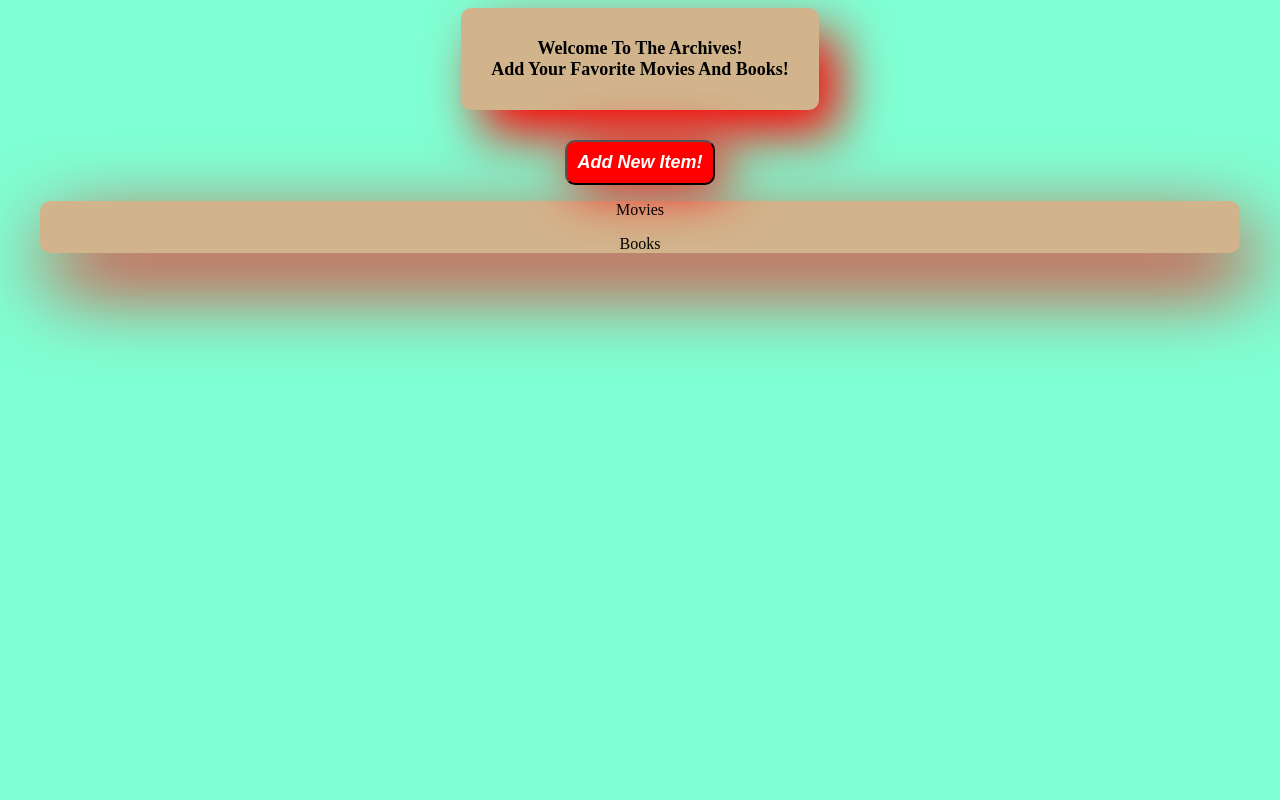
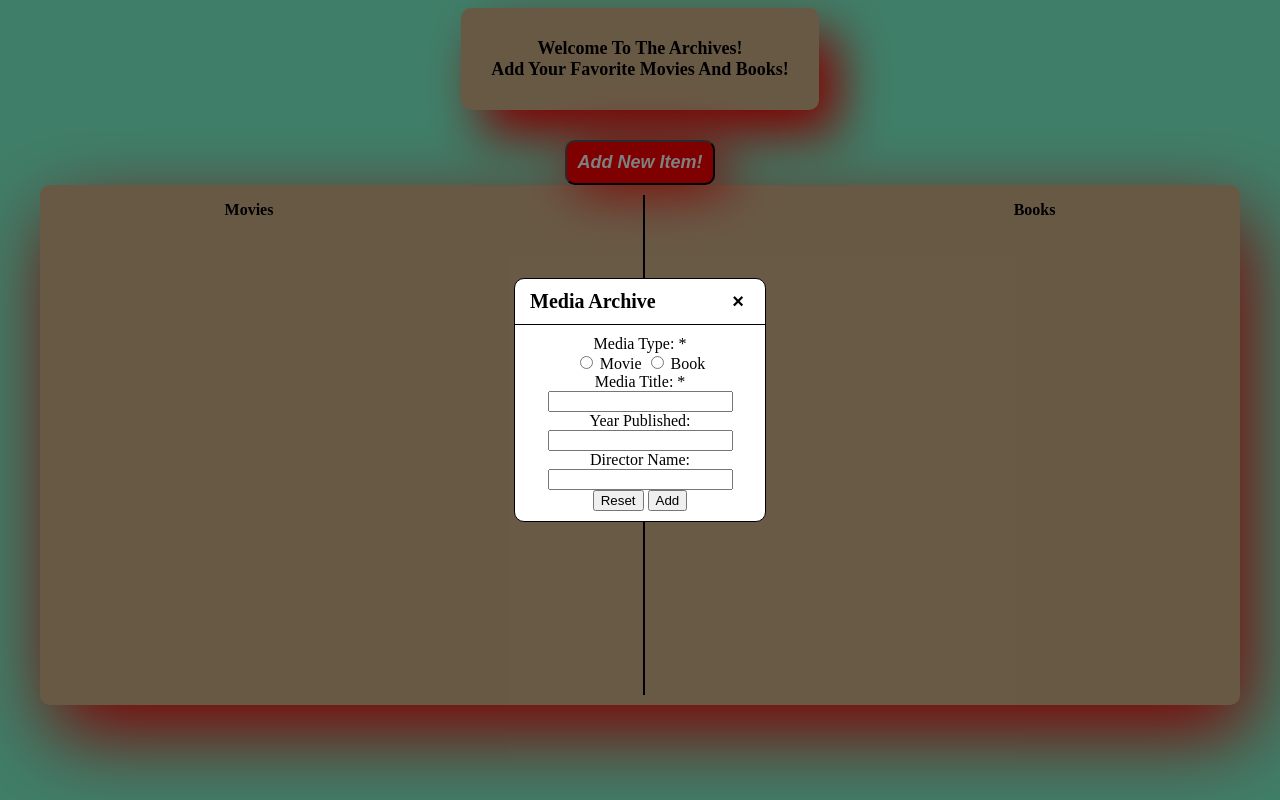
Before and after one commit to Intotheblue99/library_index, a plain HTML site: page index.html in a window 1280 px wide. Both pictures are taken after a click on the button "Add New Item!". Drawn offline with Linux system fonts and the light colour scheme.

Commit message:
create and style html form

```diff
--- a/index.html
+++ b/index.html
@@ -16,8 +16,40 @@
     </div>
 
     <div class="add">
-        <button class="addmedia">Add New Item!</button>
+        <button class="add-media" data-form-target="#media-form">Add New Item!</button>
     </div>
+
+    <div class="media-form" id="media-form">
+        <div class="form-header">
+            <div class="title">Media Archive</div>
+            <button data-close-button class="close-button">&times;</button>
+        </div>
+
+        <form class="form-body">
+            <label for="m-type">Media Type:</label>
+            <span aria-label="required">*</span><br>
+            <input type="radio" id="m-type" name="type" value="movie">
+            <label for="m-type">Movie</label>
+            <input type="radio" id="m-type" name="type" value="book">
+            <label for="m-type">Book</label><br>
+
+            <label for="m-title">Media Title:</label>
+            <span aria-label="required">*</span><br>
+            <input type="text" id="m-title" name="title"><br>
+
+            <label for="m-year">Year Published:</label><br>
+            <input type="text" id="m-year" name="year" minlength="4" maxlength="4"><br>
+
+            <label for="m-director">Director Name:</label><br>
+            <input type="text" id="m-director" name="director"><br>
+
+            <input type="reset">
+            <button class="entry" type="button">Add</button>
+        </form>
+    </div>
+
+
+    <div id="background-shadow"></div>
 
     <div class="media-table">
         <div class="media-content">
@@ -26,6 +58,7 @@
                 <div class="movies-display"></div>
             </div>
 
+            <div class="divider"></div>
 
             <div class="books">
                 <p>Books</p>
--- a/javascript.js
+++ b/javascript.js
@@ -0,0 +1,92 @@
+
+
+//make a button at the end of the form to take this place //
+// let addButton = document.querySelector(".add-media"); //
+
+const formDisplayBtn = document.querySelectorAll("[data-form-target]");
+const formCloseBtn = document.querySelectorAll("[data-close-button]");
+const backgroundShadow = document.getElementById("background-shadow");
+const entry = document.querySelector(".entry");
+
+let library = [];
+let movies = [];
+let books = [];
+
+function Media(type, title, year, author, director) {
+    this.type = type;
+    this.title = title;
+    this.year = year;
+    if (type === "movie") {
+        this.director = director;
+    } else {
+        this.author = author;
+    };
+};
+
+const entry1 = new Media("movie", "A weekend at malibu", "1999", null, "sardine mccobb");
+
+const entry2 = new Media("book", "the phantom dooker", "2003", "sardine mccobb");
+const entry3 = new Media("book", "lovelust", "2066", "sardine mccobb", );
+
+console.log(entry1, entry2)
+
+formDisplayBtn.forEach(button => {
+    button.addEventListener("click", () => {
+        const form = document.querySelector(button.dataset.formTarget);
+        openForm(form);
+    });
+});
+
+backgroundShadow.addEventListener("click", ()=>{
+    const forms = document.querySelectorAll(".media-form.active");
+    forms.forEach(form => {
+        closeForm(form);
+    });
+});
+
+formCloseBtn.forEach(button => {
+    button.addEventListener("click", () => {
+        const form = button.closest(".media-form")
+        closeForm(form);
+    });
+});
+
+function openForm(form) {
+    if (form == null) return
+    form.classList.add("active");
+    backgroundShadow.classList.add("active");
+};
+
+function closeForm(form) {
+    if (form == null) return
+    form.classList.remove("active");
+    backgroundShadow.classList.remove("active");
+};
+
+let eep = 0;
+entry.addEventListener("click", ()=>{
+    eep++;
+    console.log(eep)
+});
+console.log(eep);
+
+
+// addButton.addEventListener('click', ()=>{
+//     if(entry1.type === "movie") {
+//         movies.push(entry1);
+//         movieDisplay(movies);
+//     } else {
+//         books.push(entry1);
+//         bookDisplay();
+//     };
+
+// });
+
+
+function movieDisplay(movies) {
+    console.log(movies);
+};
+
+function bookDisplay(books) {
+    console.log(books);
+};
--- a/style.css
+++ b/style.css
@@ -26,7 +26,7 @@ body{
     justify-content: center;
     margin-top: 30px;
 }
-.addmedia {
+.add-media {
     padding: 10px;
     border-radius: 10px;
     background-color: red;
@@ -37,14 +37,96 @@ body{
     box-shadow: 10px 5px 52px red;
 }
 
+.media-form {
+    position: fixed;
+    top: 50%;
+    left: 50%;
+    transform: translate(-50%, -50%) scale(0);
+    transition: 200ms ease-in-out;
+    border: 1px solid black;
+    border-radius: 10px;
+    z-index: 10;
+    background-color: white;
+    width: 250px;
+    max-width: 80%;
+}
+
+.media-form.active {
+    transform: translate(-50%, -50%) scale(1);
+}
+
+.form-header {
+    padding: 10px 15px;
+    display: flex;
+    justify-content: space-between;
+    align-items: center;
+    border-bottom: 1px solid black;
+}
+.form-header .title {
+    font-size: 1.25rem;
+    font-weight: bold;
+}
+.form-header .close-button {
+    cursor: pointer;
+    border: none;
+    outline: none;
+    background: none;
+    font-size: 1.25rem;
+    font-weight: bold;
+}
+.form-body {
+    padding: 10px 15px;
+    text-align: center;
+}
+
+#background-shadow {
+    position: fixed;
+    opacity: 0;
+    top: 0;
+    left: 0;
+    bottom: 0;
+    right: 0;
+    background-color: rgba(0, 0, 0, .5);
+    pointer-events: none;
+}
+#background-shadow.active {
+    opacity: 1;
+    pointer-events: all;
+}
+
 .media-table {
     /* margin-top: 0px; */
     background-color: tan;
     border-radius: 10px;
-    text-align: center;
+    /* text-align: center; */
     /* display: grid;
     grid-auto-flow: column; */
     width: 1200px;
     margin: 0 auto;
     box-shadow: 10px 30px 82px red;
+    height: 520px;
 }
+
+.media-content {
+    display: grid;
+    grid-auto-flow: column;
+    text-align: center;
+}
+
+p {
+    font-weight: bold;
+    /* text-align: center; */
+}
+.divider {
+    background-color: black;
+    height: 500px;
+    width: 2px;
+    margin: 0 auto;
+    margin-top: 10px;
+}
+/* .movies {
+    text-align: center;
+}
+.books {
+    text-align: center;
+} */
```
